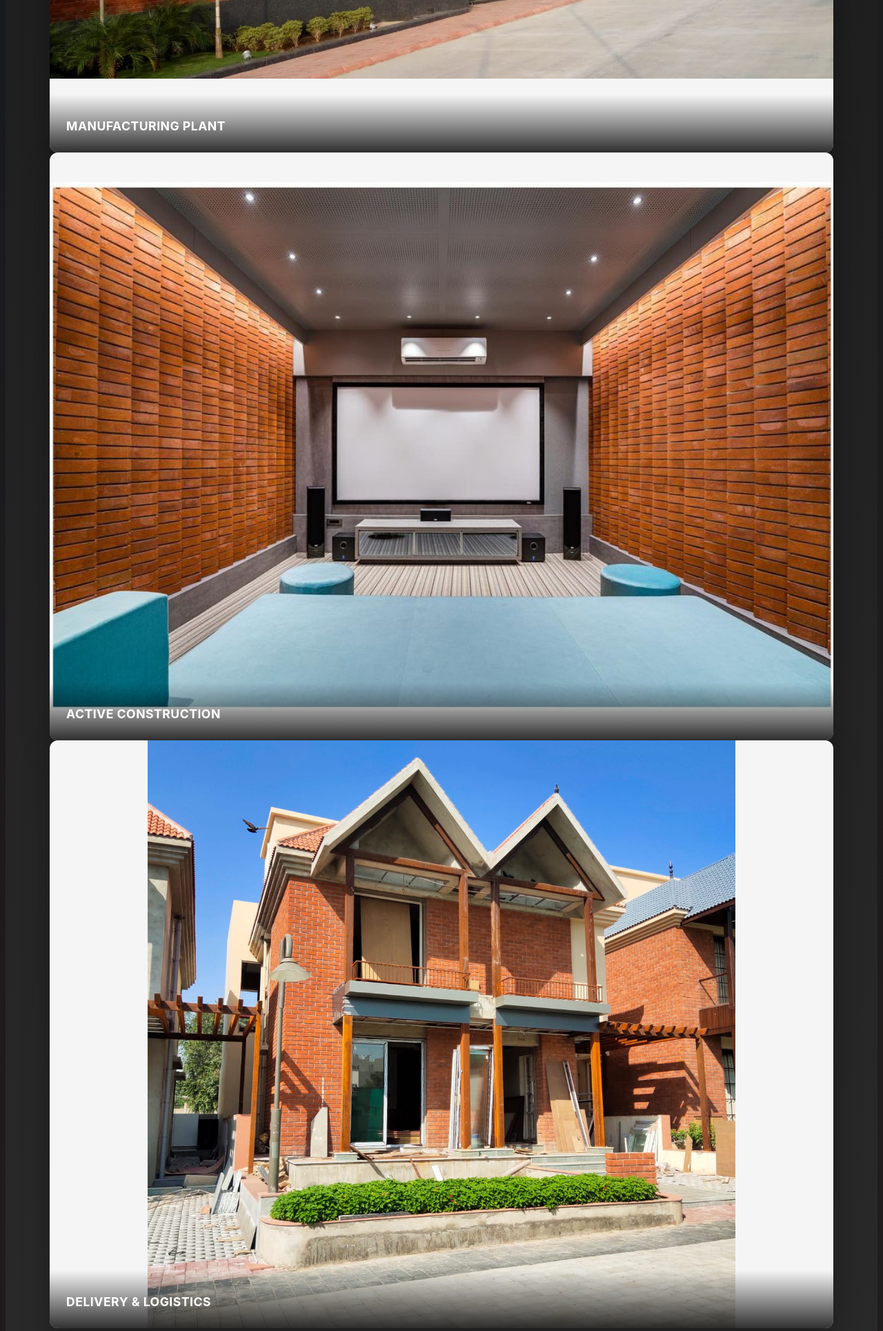
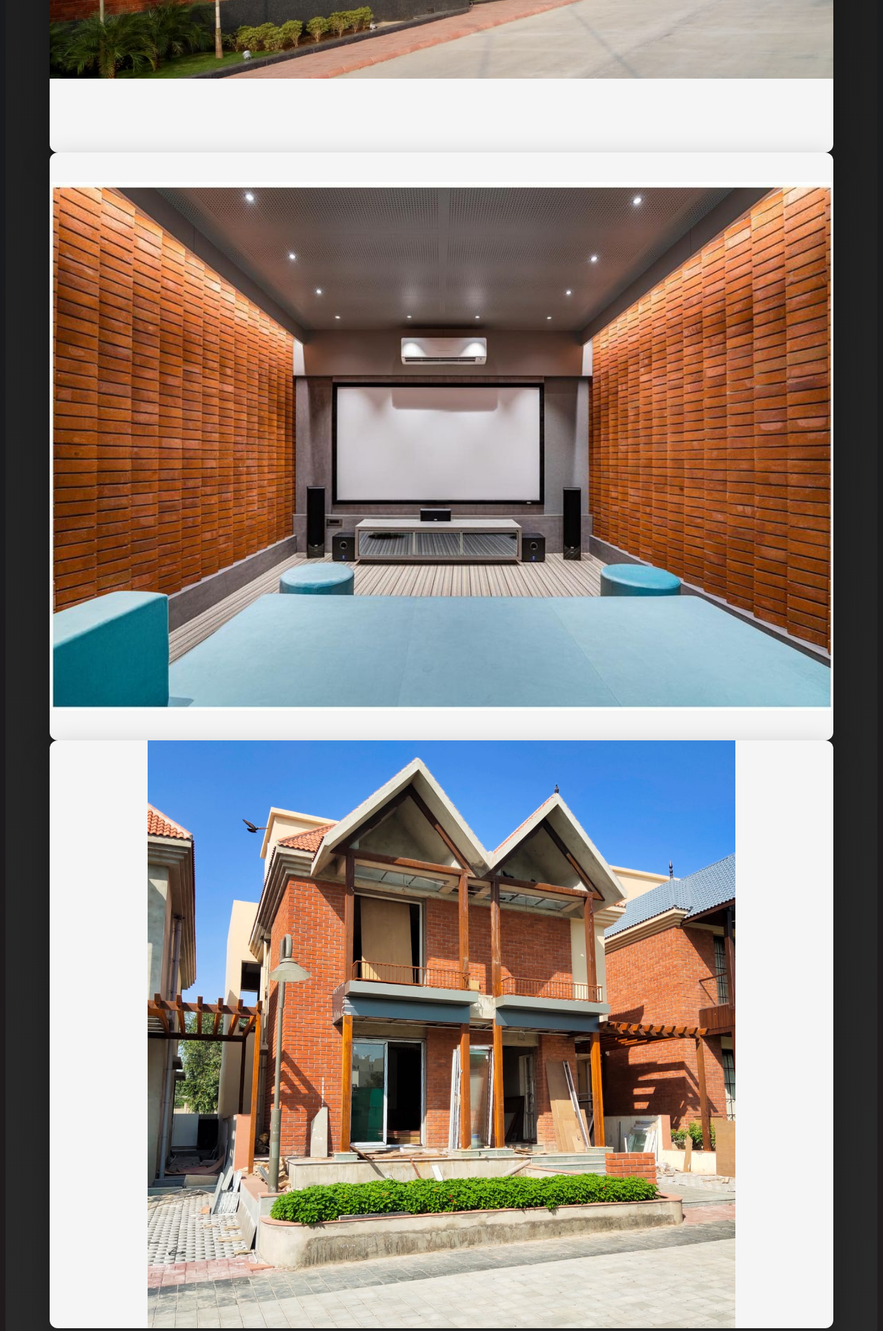
Before and after one commit to jaivik2005/brickwale, a plain HTML site: page index.html in a window 1280 px wide. Shown: the part 2520-4449 px from the top of the page at 69% size. Drawn offline with Linux system fonts and the light colour scheme.

Commit message:
Update index.html

```diff
--- a/index.html
+++ b/index.html
@@ -93,15 +93,12 @@
             <div class="gallery grid-3">
                 <div class="gallery-item">
                     <img src="image/IMG-20210618-WA0229.jpg" alt="Brick Manufacturing Plant">
-                    <div class="gallery-label">Manufacturing Plant</div>
                 </div>
                 <div class="gallery-item">
                     <img src="image/IMG-20210618-WA0217.jpg" alt="Construction Site">
-                    <div class="gallery-label">Active Construction</div>
                 </div>
                 <div class="gallery-item">
                     <img src="image/IMG-20231224-WA0071.jpg" alt="Brick Stacking and Delivery">
-                    <div class="gallery-label">Delivery & Logistics</div>
                 </div>
             </div>
 
@@ -155,7 +152,7 @@
     <!-- Video Section -->
     <section id="video" class="section-video">
         <div class="container">
-            <h2>Watch Our Process</h2>
+            <h2>Watch Our Project</h2>
             <div class="video-container">
                 <video controls>
                     <source src="video/WhatsApp Video 2025-12-24 at 10.24.57 PM.mp4" type="video/mp4">
```
